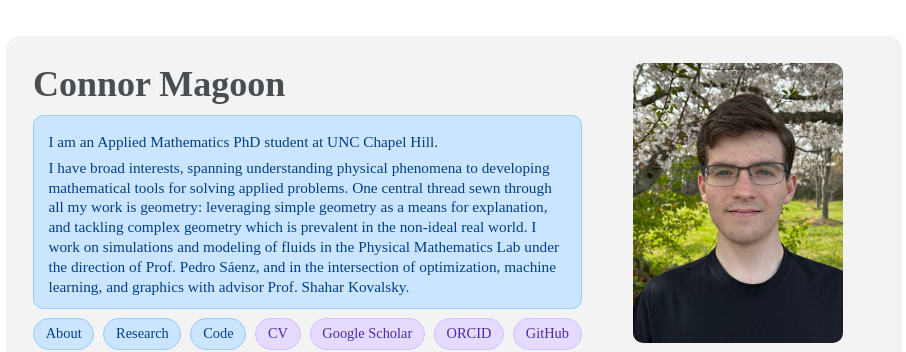
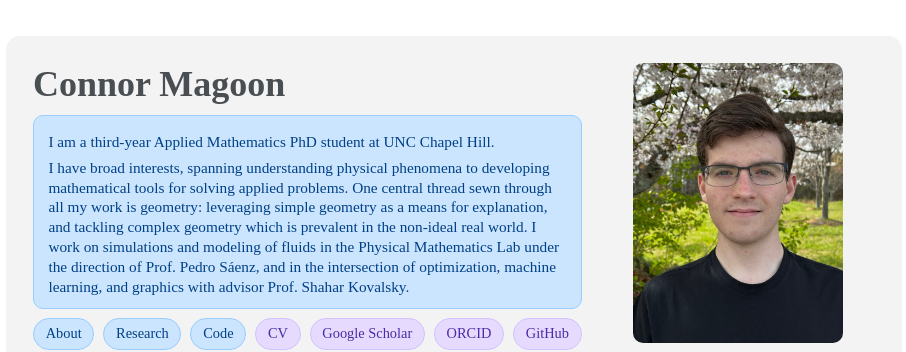
Before and after one commit to cwmagoon/cwmagoon.github.io, a Jekyll site: the page built from _pages/about.md, in a window 1280 px wide. Shown: the top 352 px of the page, without its empty margins (186-1092 px from the left). Built offline with Jekyll 4.4.1, drawn with Linux system fonts in a browser that asks for light colours.

Commit message:
Update about.md

```diff
--- a/_pages/about.md
+++ b/_pages/about.md
@@ -225,7 +225,7 @@
 
       <!-- About Box -->
       <div style="background:#cce5ff; color:#004085; border-radius:10px; padding:0.6rem 0.8rem; font-size:0.85rem; line-height:1.3; border: 1px solid #99ccff;">
-        <p style="margin:0.3rem 0 0.3rem 0;"> I am an Applied Mathematics PhD student at UNC Chapel Hill. </p>
+        <p style="margin:0.3rem 0 0.3rem 0;"> I am a third-year Applied Mathematics PhD student at UNC Chapel Hill. </p>
         I have broad interests, spanning understanding physical phenomena to developing mathematical tools for solving applied problems. One central thread sewn through all my work is geometry: leveraging simple geometry as a means for explanation, and tackling complex geometry which is prevalent in the non-ideal real world.
         I work on simulations and modeling of fluids in the <a href="https://www.pml.unc.edu/" target="_blank">Physical Mathematics Lab</a> under the direction of <a href="https://www.pml.unc.edu/about-me" target="_blank">Prof. Pedro Sáenz</a>, and in the intersection of optimization, machine learning, and graphics with advisor <a href="https://shaharkov.github.io/" target="_blank">Prof. Shahar Kovalsky</a>.
       </div>
```
